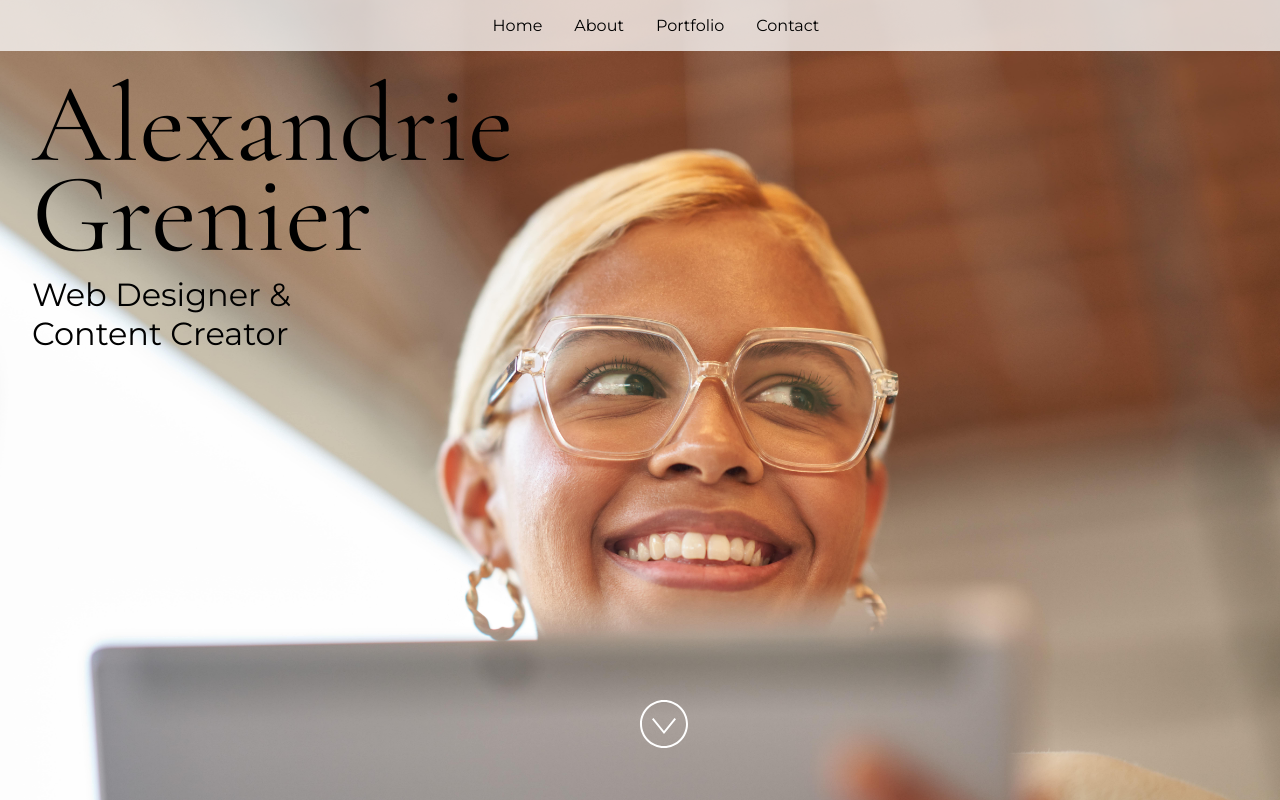
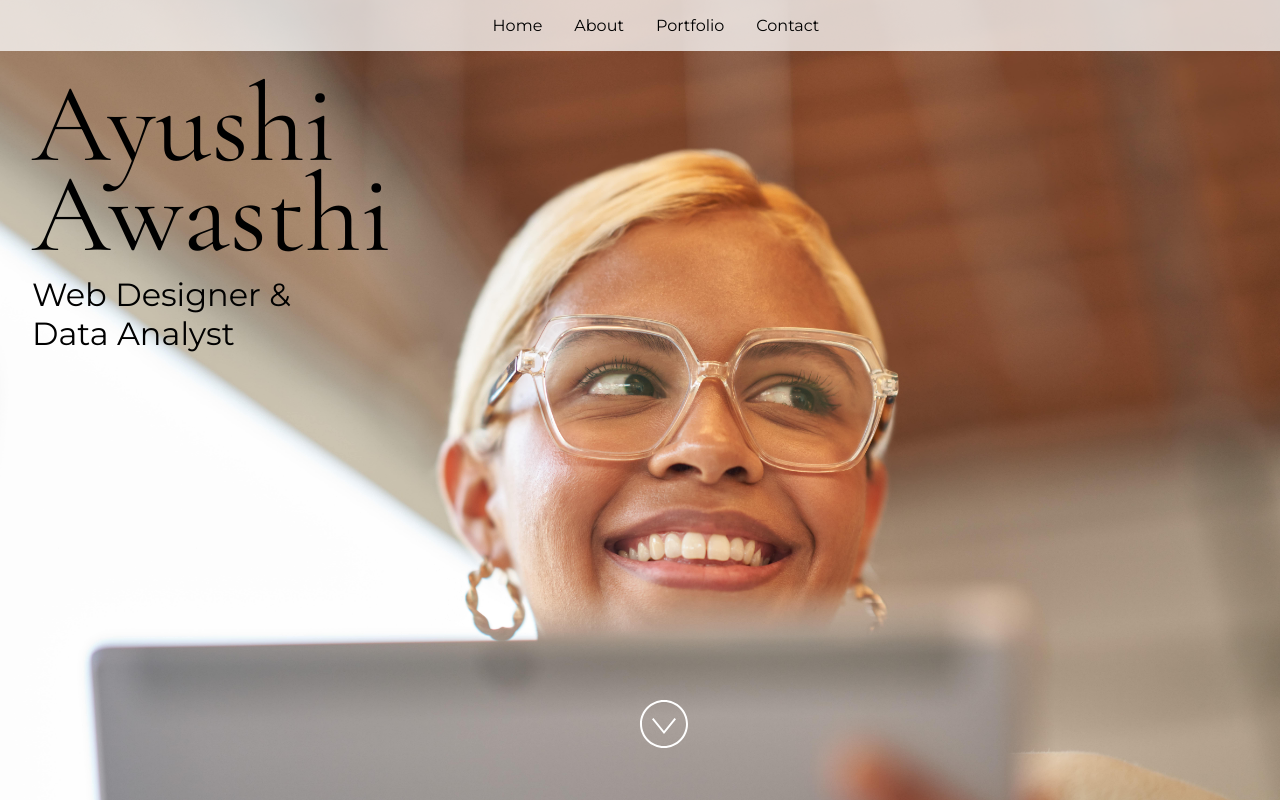
Before and after one commit to Ayushi3023/Know_Me, a React (Vite) app: page / in a window 1280 px wide. Built offline with nearby package versions, Linux system fonts and the light colour scheme.

Commit message:
Update App.jsx

```diff
--- a/src/App.jsx
+++ b/src/App.jsx
@@ -24,12 +24,12 @@ import "./styles.css";
  * If you don't have one of the social sites listed, leave it as an empty string.
  */
 const siteProps = {
-  name: "Alexandrie Grenier",
-  title: "Web Designer & Content Creator",
-  email: "alex@example.com",
-  gitHub: "microsoft",
-  instagram: "microsoft",
-  linkedIn: "satyanadella",
+  name: "Ayushi Awasthi",
+  title: "Web Designer & Data Analyst",
+  email: "ayushiawasthi63@gmail.com",
+  gitHub: "www.github.com/Ayushi3023",
+  instagram: "www.instagram.com/el_doris_",
+  linkedIn: "www.linkedin.com/in/ayushiawasthi99",
   medium: "",
   twitter: "microsoft",
   youTube: "Code",
```
